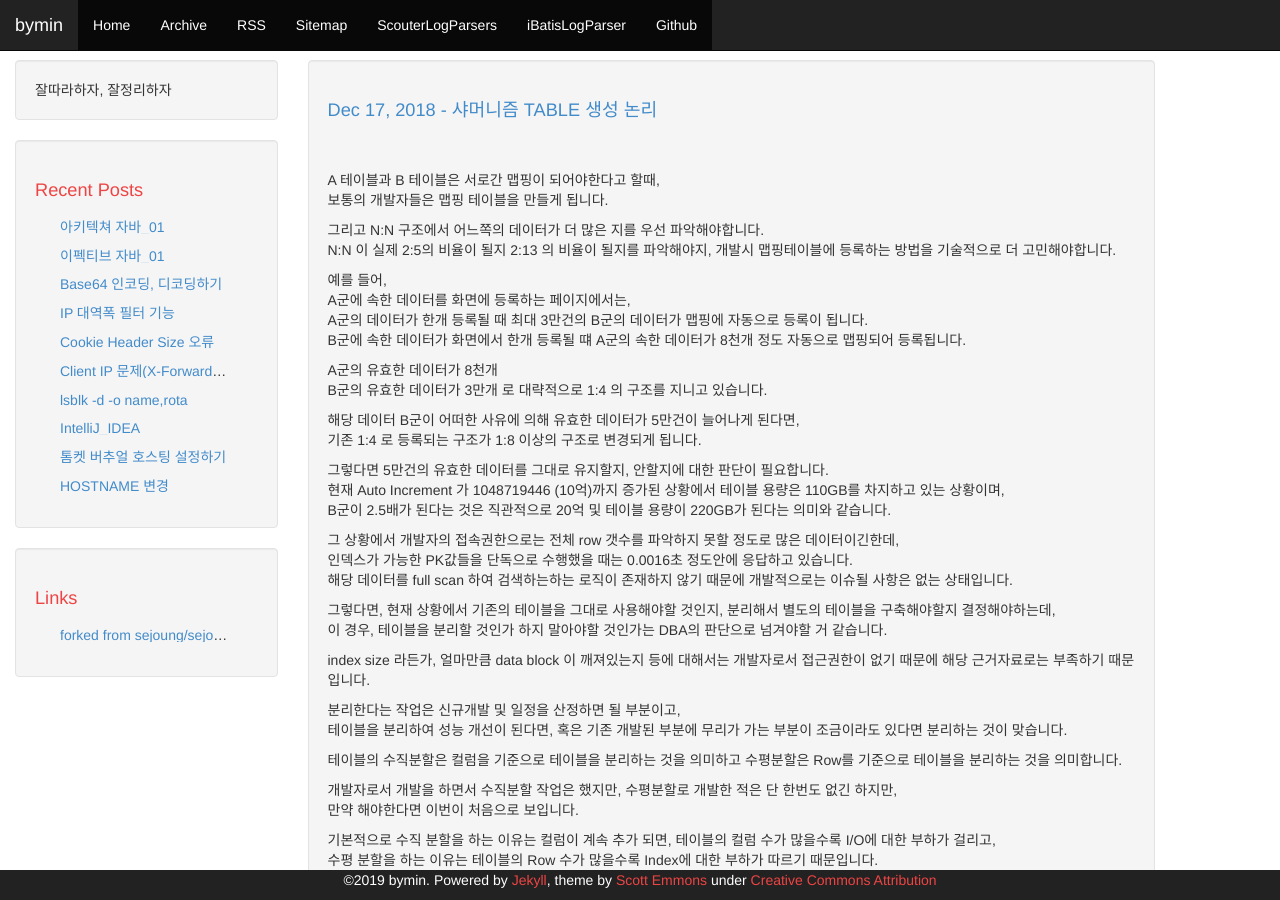
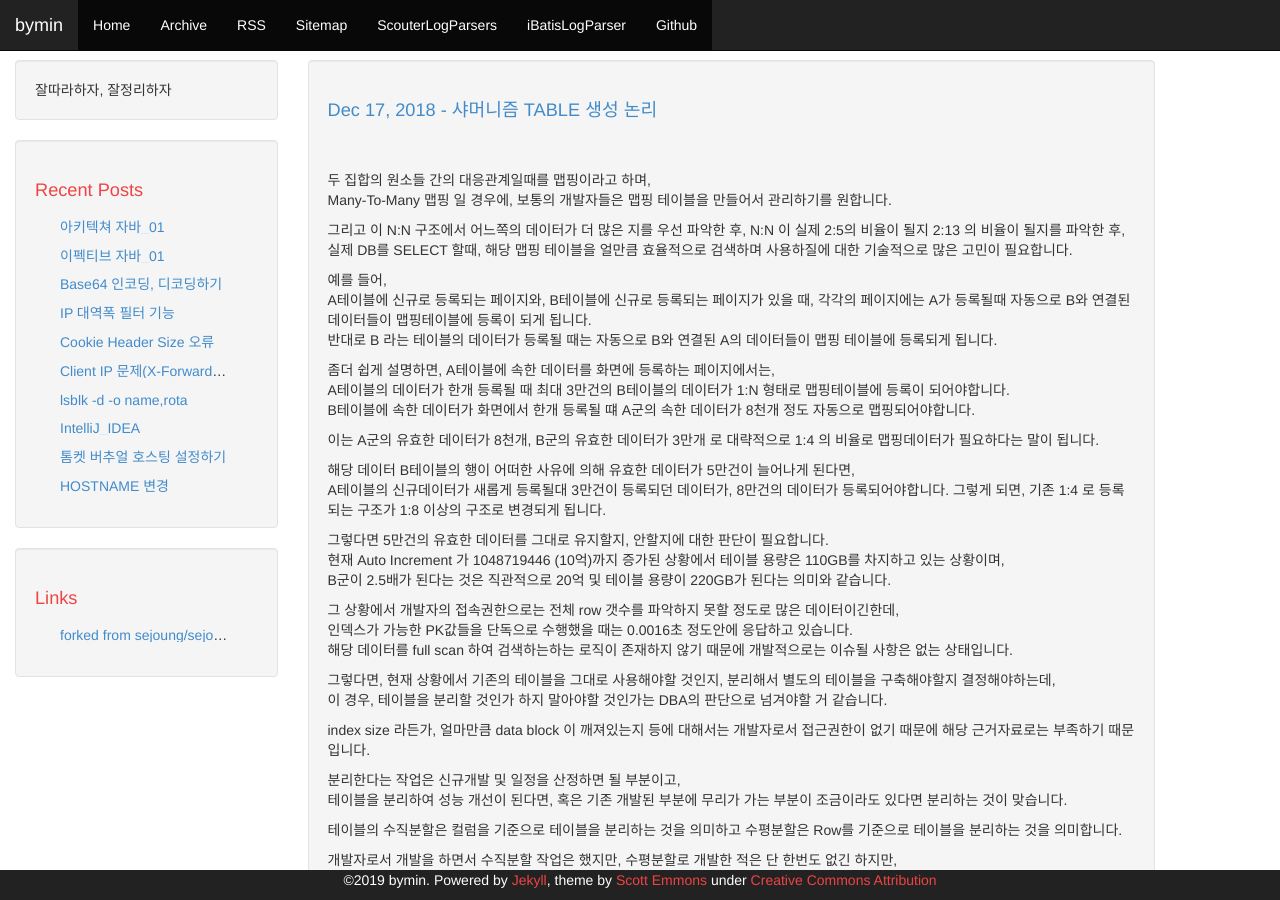
Before and after one commit to youngclown/youngclown.github.io, a Jekyll site: the page built from _posts/2018-12-17-dbdeeplink.md, in a window 1280 px wide and 900 px high. Built offline with Jekyll 4.4.1, drawn with Linux system fonts in a browser that asks for light colours; some of the changed text lies outside the part shown.

Commit message:
deeplink

````diff
--- a/_posts/2018-12-17-dbdeeplink.md
+++ b/_posts/2018-12-17-dbdeeplink.md
@@ -4,22 +4,30 @@ title: "샤머니즘 TABLE 생성 논리"
 comments: true
 ---
 
-A 테이블과 B 테이블은 서로간 맵핑이 되어야한다고 할때,
-보통의 개발자들은 맵핑 테이블을 만들게 됩니다.
+두 집합의 원소들 간의 대응관계일때를 맵핑이라고 하며,
+Many-To-Many 맵핑 일 경우에,
+보통의 개발자들은 맵핑 테이블을 만들어서 관리하기를 원합니다.
 
-그리고 N:N 구조에서 어느쪽의 데이터가 더 많은 지를 우선 파악해야합니다.
-N:N 이 실제 2:5의 비율이 될지 2:13 의 비율이 될지를 파악해야지, 개발시 맵핑테이블에 등록하는 방법을 기술적으로 더 고민해야합니다.
+그리고 이 N:N 구조에서 어느쪽의 데이터가 더 많은 지를 우선 파악한 후,
+N:N 이 실제 2:5의 비율이 될지 2:13 의 비율이 될지를 파악한 후,
+실제 DB를 SELECT 할때, 해당 맵핑 테이블을 얼만큼 효율적으로 검색하며 사용하질에 대한 기술적으로 많은 고민이 필요합니다.
 
 예를 들어,
-A군에 속한 데이터를 화면에 등록하는 페이지에서는,
-A군의 데이터가 한개 등록될 때 최대 3만건의 B군의 데이터가 맵핑에 자동으로 등록이 됩니다.
-B군에 속한 데이터가 화면에서 한개 등록될 떄 A군의 속한 데이터가 8천개 정도 자동으로 맵핑되어 등록됩니다.
+A테이블에 신규로 등록되는 페이지와,
+B테이블에 신규로 등록되는 페이지가 있을 때,
+각각의 페이지에는 A가 등록될때 자동으로 B와 연결된 데이터들이 맵핑테이블에 등록이 되게 됩니다.
+반대로 B 라는 테이블의 데이터가 등록될 때는 자동으로 B와 연결된 A의 데이터들이 맵핑 테이블에 등록되게 됩니다.
 
-A군의 유효한 데이터가 8천개
-B군의 유효한 데이터가 3만개 로 대략적으로 1:4 의 구조를 지니고 있습니다.
+좀더 쉽게 설명하면,
+A테이블에 속한 데이터를 화면에 등록하는 페이지에서는,
+A테이블의 데이터가 한개 등록될 때 최대 3만건의 B테이블의 데이터가 1:N 형태로 맵핑테이블에 등록이 되어야합니다.
+B테이블에 속한 데이터가 화면에서 한개 등록될 떄 A군의 속한 데이터가 8천개 정도 자동으로 맵핑되어야합니다.
 
-해당 데이터 B군이 어떠한 사유에 의해 유효한 데이터가 5만건이 늘어나게 된다면,
-기존 1:4 로 등록되는 구조가 1:8 이상의 구조로 변경되게 됩니다.
+이는 A군의 유효한 데이터가 8천개, B군의 유효한 데이터가 3만개 로 대략적으로 1:4 의 비율로 맵핑데이터가 필요하다는 말이 됩니다.
+
+해당 데이터 B테이블의 행이 어떠한 사유에 의해 유효한 데이터가 5만건이 늘어나게 된다면,
+A테이블의 신규데이터가 새롭게 등록될대 3만건이 등록되던 데이터가, 8만건의 데이터가 등록되어야합니다.
+그렇게 되면, 기존 1:4 로 등록되는 구조가 1:8 이상의 구조로 변경되게 됩니다.
 
 그렇다면 5만건의 유효한 데이터를 그대로 유지할지, 안할지에 대한 판단이 필요합니다.
 현재 Auto Increment 가 1048719446 (10억)까지 증가된 상황에서 테이블 용량은 110GB를 차지하고 있는 상황이며,
@@ -82,21 +90,22 @@ A군과 B군의 등록날짜들은 제 각각 이므로, 만약 하게 된다면
 
 이러한 부분들에 대해 DBA와 논의할 준비를 하는 중,
 
-DBA 께서,
+DBA 의 경우,
 ```
 A군과 B군의 테이블에 대한 맵핑 테이블 뿐만 아니라, A군, B군, C군, D군.
 이 모든 것을 다 바꾸고, 변경해야지만 이 성능저하를 피할 수 있다.
 ```
 
-라는 논리를 펼쳤으며, 해당 논리의 근거를 요구했을 때 샤머니즘을 외치었기 때문에,
-더 이상의 이야기는 진행할 수 없었으며, 5만건의 데이터는 기존 테이블에 INSERT 되게 되었습니다.
+라는 논리를 펼쳤으며, 해당 논리의 근거에 대해서는 샤머니즘적인 성향이 강했습니다.
+그로인해, 더 이상의 이야기는 진행할 수 없었으며, 5만건의 데이터는 기존 테이블에 INSERT 되게 되었습니다.
 
+물론, A테이블과 B테이블의 데이터가 예전 데이터이므로, 변경을 하여야하는 것은 맞습니다.
+그러나, 4년이 넘게 유지된 모든 테이블 구성을 바꿔야할 경우, 개발자 입장에선 그로인한 모든 화면 및 백도어로직이 변경되게 됩니다.
 
-4년이 넘게 유지된 모든 테이블 구성을 바꿔야할 경우, 개발자 입장에선 그로인한 모든 화면 및 백도어로직이 변경되게 됩니다.
 그러면 그 근거자료가 존재해야하며,
 논의하기 위해 준비했던 모든 자료들, 해당 테이블의 용량, INDEX구조등에 벗어난 뜬금없는 C군과 B군의 데이터 구조까지 변경해야한다면,
 그 개발 범위를 다시 산정해야합니다.
+
 그런데 그 논리가 그냥 '감', 인디언 기우제 논리라면, 해당 개발건은 고착화 될 수 밖에 없으며,
-
 그리고 그렇게 되었기 때문에 결국 유지보수로 인하여 최소화된 추가개발을 진행할 수 밖에 없게 되며,
 개발로직이 처리할 업무를 사람이 처리하게 될 것입니다.
````
